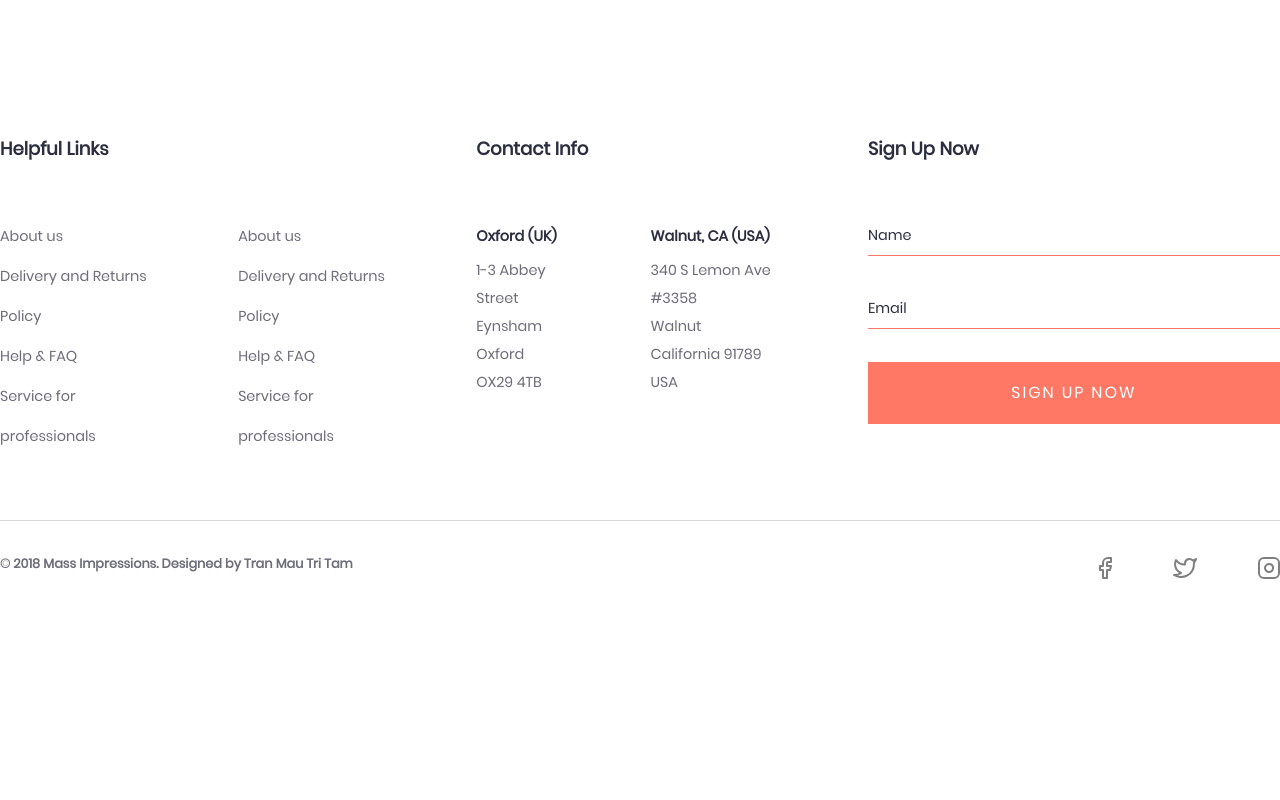
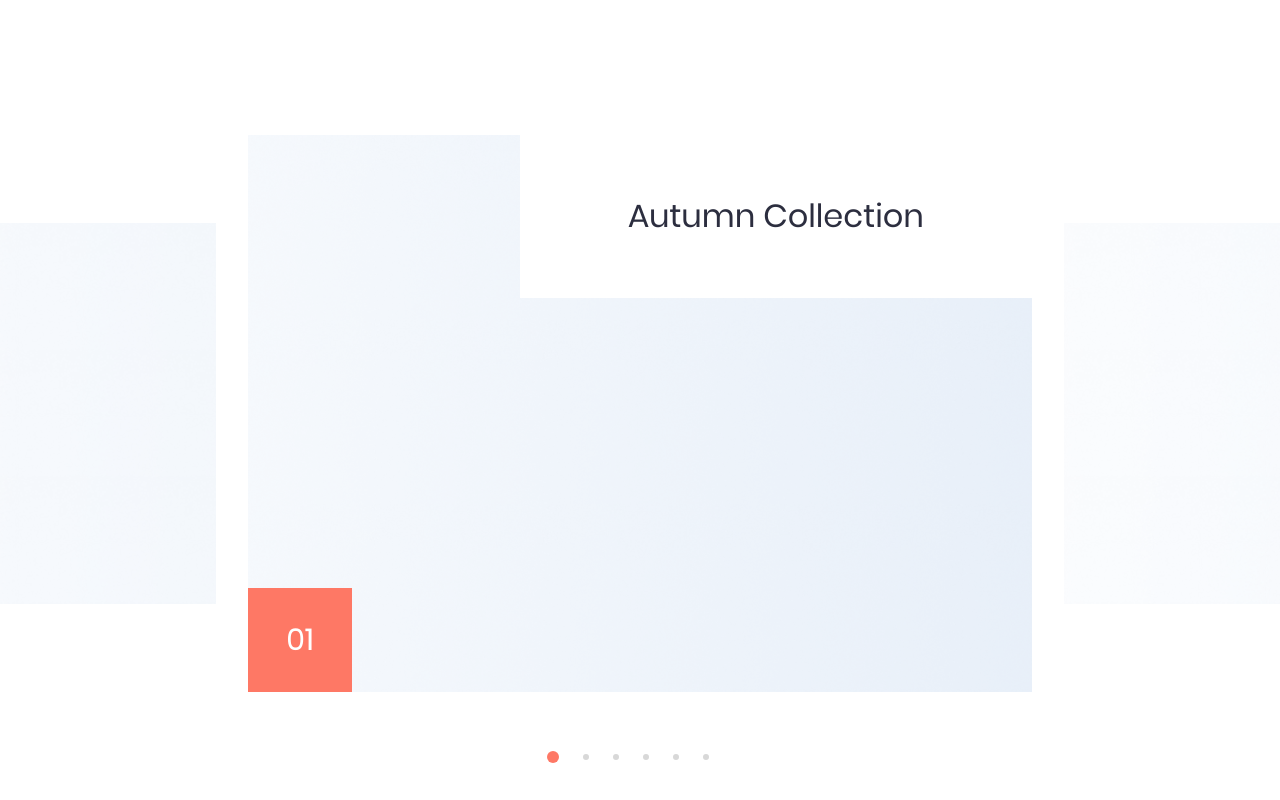
Before and after one commit to NekrasovaOlga/furniture, a website: page app/index.html in a window 1280 px wide. Shown: the part 2960-3760 px from the top of the page. Before the commit the page ends 3584 px from the top, so only its background shows below. Drawn offline with nearby package versions, Linux system fonts and the light colour scheme; files whose address does not match are found by name.

Commit message:
Добавлен блок слайдер

```diff
--- /dev/null
+++ b/app/css/slick.css
@@ -0,0 +1,119 @@
+/* Slider */
+.slick-slider
+{
+    position: relative;
+
+    display: block;
+    box-sizing: border-box;
+
+    -webkit-user-select: none;
+       -moz-user-select: none;
+        -ms-user-select: none;
+            user-select: none;
+
+    -webkit-touch-callout: none;
+    -khtml-user-select: none;
+    -ms-touch-action: pan-y;
+        touch-action: pan-y;
+    -webkit-tap-highlight-color: transparent;
+}
+
+.slick-list
+{
+    position: relative;
+
+    display: block;
+    overflow: hidden;
+    margin: 0;
+    padding: 0;
+}
+.slick-list:focus
+{
+    outline: none;
+}
+.slick-list.dragging
+{
+    cursor: pointer;
+    cursor: hand;
+}
+
+.slick-slider .slick-track,
+.slick-slider .slick-list
+{
+    -webkit-transform: translate3d(0, 0, 0);
+       -moz-transform: translate3d(0, 0, 0);
+        -ms-transform: translate3d(0, 0, 0);
+         -o-transform: translate3d(0, 0, 0);
+            transform: translate3d(0, 0, 0);
+}
+
+.slick-track
+{
+    position: relative;
+    top: 0;
+    left: 0;
+
+    display: flex;
+    align-items: center;
+    margin-left: auto;
+    margin-right: auto;
+}
+.slick-track:before,
+.slick-track:after
+{
+    display: table;
+
+    content: '';
+}
+.slick-track:after
+{
+    clear: both;
+}
+.slick-loading .slick-track
+{
+    visibility: hidden;
+}
+
+.slick-slide
+{
+    display: none;
+    float: left;
+
+    height: 100%;
+    min-height: 1px;
+}
+[dir='rtl'] .slick-slide
+{
+    float: right;
+}
+.slick-slide img
+{
+    display: block;
+}
+.slick-slide.slick-loading img
+{
+    display: none;
+}
+.slick-slide.dragging img
+{
+    pointer-events: none;
+}
+.slick-initialized .slick-slide
+{
+    display: block;
+}
+.slick-loading .slick-slide
+{
+    visibility: hidden;
+}
+.slick-vertical .slick-slide
+{
+    display: block;
+
+    height: auto;
+
+    border: 1px solid transparent;
+}
+.slick-arrow.slick-hidden {
+    display: none;
+}
--- a/app/index.html
+++ b/app/index.html
@@ -4,6 +4,7 @@
     <meta charset="UTF-8">
     <meta name="viewport" content="width=device-width, initial-scale=1.0">
     <link rel="stylesheet" href="./css/style.min.css">
+    <link rel="stylesheet" href="./css/slick.css">
     <title>Furniture</title>
 </head>
 <body>
@@ -109,6 +110,40 @@
         <!-- /.magazine-section -->
 <!--Конец секции магазин-->
 
+<!--Начало секции lookbook-->
+        <section class="lookbook-section">
+            <div class="lookbook">
+                <div class="lookbook-item" id="lookbook"><img src="./img/block1.png" alt="">
+                    <span class="lookbook-item__title">Autumn Collection</span>
+                    <span class="lookbook-item__nubmer">01</span>
+               </div>
+                <div class="lookbook-item"  id="lookbook">
+                    <img src="./img/block1.png" alt="">
+                    <span class="lookbook-item__title ">Autumn Collection</span>
+                    <span class="lookbook-item__nubmer">02</span></div>
+                <div class="lookbook-item"  id="lookbook">
+                    <img src="./img/block1.png" alt="">
+                    <span class="lookbook-item__title">Autumn Collection</span>
+                    <span class="lookbook-item__nubmer">03</span>
+                </div>
+                <div class="lookbook-item"><img src="./img/block1.png" alt="">
+                    <span class="lookbook-item__title ">Autumn Collection</span>
+                    <span class="lookbook-item__nubmer">04</span>
+                </div>
+                <div class="lookbook-item"><img src="./img/block1.png" alt="">
+                    <span class="lookbook-item__title ">Autumn Collection</span>
+                    <span class="lookbook-item__nubmer">05</span>
+                </div>
+                <div class="lookbook-item"><img src="./img/block1.png" alt="">
+                    <span class="lookbook-item__title ">Autumn Collection</span>
+                    <span class="lookbook-item__nubmer">06</span>
+                </div>
+            </div>
+            <div class="lookbook-dots"></div>
+            <!-- /.lookbook -->
+        </section>
+<!--Конец секции lookbook-->
+
     <footer class="footer-section contain">
       <div class="footer">
         <div class="footer__links">
@@ -177,8 +212,11 @@
       <!-- /.footer__description -->
     </footer>
     <!-- /.footer-section -->
-
+    <script src="http://code.jquery.com/jquery-3.5.0.min.js" integrity="sha256-xNzN2a4ltkB44Mc/Jz3pT4iU1cmeR0FkXs4pru/JxaQ=" crossorigin="anonymous"></script>
     <script src="./js/libs.min.js"></script>
+    <script src="./js/slick.min.js"></script>
     <script src="./js/main.js"></script>
+   <script>
+    </script>
 </body>
 </html>
--- a/app/js/main.js
+++ b/app/js/main.js
@@ -0,0 +1,10 @@
+$('.lookbook').slick({
+    centerMode: true,
+    slidesToShow: 1,
+    dots: true,
+    dotsClass: 'lookbook-dots',
+    arrows: false,
+    infinite: true,
+    variableWidth: true,
+    speed: 300,
+});
--- a/app/sass/_font.scss
+++ b/app/sass/_font.scss
@@ -1,10 +1,10 @@
 @font-face {
     font-family: 'Poppins';
-    src: url('./fonts/Poppins-Regular.eot');
+    src: url('../fonts/Poppins-Regular.eot');
     src: local('Poppins Regular'), local('Poppins-Regular'),
-        url('./fonts/Poppins-Regular.eot?#iefix') format('embedded-opentype'),
-        url('./fonts/Poppins-Regular.woff') format('woff'),
-        url('./fonts/Poppins-Regular.ttf') format('truetype');
+        url('../fonts/Poppins-Regular.eot?#iefix') format('embedded-opentype'),
+        url('../fonts/Poppins-Regular.woff') format('woff'),
+        url('../fonts/Poppins-Regular.ttf') format('truetype');
     font-weight: normal;
     font-style: normal;
 }
--- /dev/null
+++ b/app/sass/block/_lookbook.sass
@@ -0,0 +1,75 @@
+.lookbook
+    position: relative
+    align-items: center
+    width: 100%
+    display: flex
+    align-items: center
+    height: 618px
+    justify-content: center
+    margin-bottom: 159px
+    &-dots
+        display: flex
+        align-items: center
+        justify-content: center
+        width: 100%
+        margin-top: 59px
+        li
+            list-style: none
+            width: 6px
+            height: 6px
+            background: #D8D8D8
+            border-radius: 50%
+            margin-right: 24px
+            font-size: 0.1px
+            top: 0
+            left: 0
+        .slick-active
+            width: 12px
+            height: 12px
+            background: $red
+
+    &-item
+        width: 536px
+        height: 500px
+        position: relative
+        opacity: 0.5
+        outline: none
+        transition: 0.1s all
+        &__title
+            width: 512px
+            height: 163px
+            display: flex
+            opacity: 0
+            position: absolute
+            align-items: center
+            justify-content: center
+            font-size: 2em
+            color: $gray
+            right: 0
+            top: 0
+            background: #ffffff
+        &__nubmer
+            background: $red
+            color: #ffffff
+            bottom: 0
+            left: 0
+            position: absolute
+            display: flex
+            opacity: 0
+            align-items: center
+            justify-content: center
+            font-size: 1.9em
+            width: 104px
+            height: 104px
+        img
+            width: 100%
+            height: auto
+
+.slick-current
+    width: 784px
+    height: 618px
+    opacity: 1
+    margin: 0 32px
+    outline: none
+    .lookbook-item__title, .lookbook-item__nubmer
+        opacity: 1
--- a/app/sass/style.sass
+++ b/app/sass/style.sass
@@ -7,4 +7,5 @@
 @import 'block/hero'
 @import 'block/subscription'
 @import 'block/magazine'
+@import 'block/lookbook'
 @import 'block/footer'
```
Also changed, not shown: app/css/style.min.css, app/js/slick.min.js (added).
